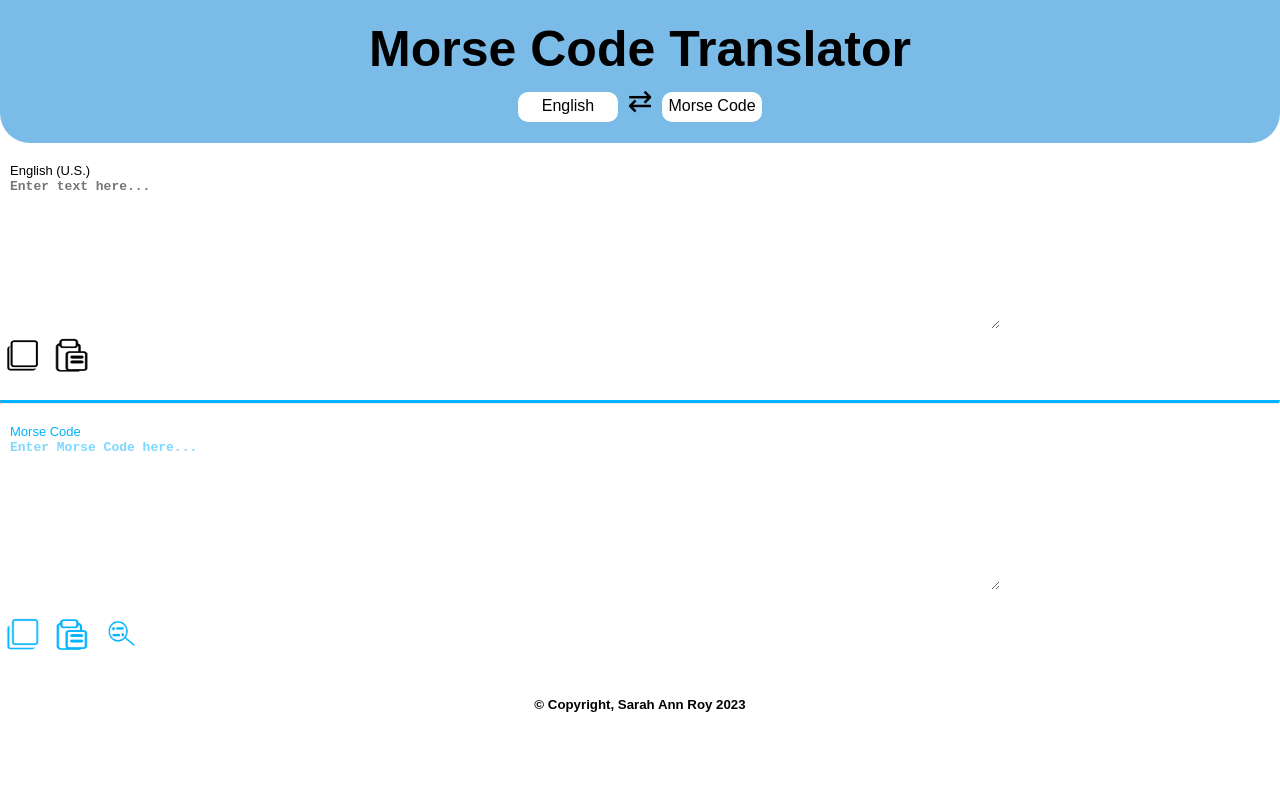
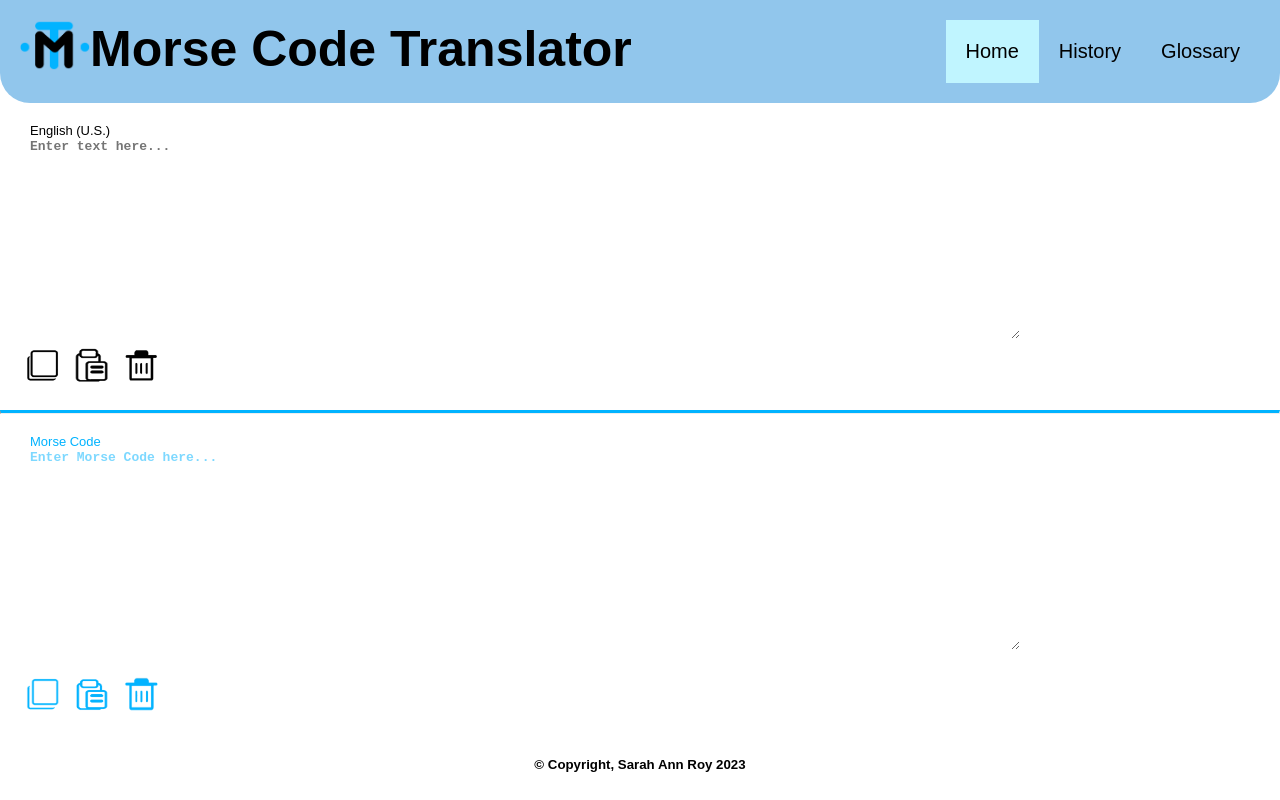
Before and after one commit to sarahroy/Morse_Code_Translator, a website: page index.html in a window 1280 px wide. Drawn offline with Linux system fonts and the light colour scheme.

Commit message:
history and glossary update

```diff
--- a/index.html
+++ b/index.html
@@ -7,7 +7,7 @@
                 https://www.w3schools.com/howto/howto_js_copy_clipboard.asp
     Author: Sarah Ann Roy
     TODO: Clear text button
-    TODO: Glossary and history
+    TODO: Glossary
     TODO: Make web app prettier
 -->
 <!DOCTYPE html>
@@ -16,24 +16,28 @@
     <link rel="stylesheet" href="./styles/index.css">
     <meta charset="UTF-8">
     <meta name="viewport" content="width=device-width, initial-scale=1.0">
-    <title>Morse Code Translator</title>
+    <title>Morse Code Translator | Sarah Ann Roy</title>
     <link rel="icon" type="image/x-icon" href="./images/MCT-logo.png">
 </head>
 <body>
     <script src="./scripts/icon_functions.js"></script>
     <script src="./scripts/index.js"></script>
 
-    <nav class="top-bar">
+    <nav class="nav-bar">
+        <img src="./images/MCT-logo.png" id="logo" alt="Morse Translator Logo">
         <h1 id="app-title">Morse Code Translator</h1>
-        <div id="box">English</div>
-        <div id="d-arrow">&#8644;</div>
-        <div id="box">Morse Code</div>
+        <ul class="nav-bar-links">
+            <li><a href="./glossary.html">Glossary</a></li>
+            <li><a href="./history.html">History</a></li>
+            <li><a class="active" href="./index.html">Home</a></li>
+        </ul>
     </nav>
     <div class="input-english">
         <br><label for="English Text">English (U.S.)</label><br>
         <textarea oninput="main(0)" id="english-text" name="english" placeholder="Enter text here..."></textarea><br>
         <img title = "Copy" src="./images/copy-black.png" alt="copy-black" onclick="copy('english-text')" class="icon">
         <img title = "Paste" src="./images/paste-black.png" alt="paste-black" onclick="paste('english-text','english-paste')" id = "english-paste" class="icon">
+        <img title = "Clear Text" src="./images/clear-black.png" alt="clear-black" onclick="clear('english-text')" id="english-clear"class="icon">
     </div>
     <br>
     <hr>
@@ -42,7 +46,7 @@
         <textarea oninput="main(1)" id="morse-text" name="morse" placeholder="Enter Morse Code here..."></textarea><br><br>
         <img title = "Copy" src="./images/copy-cyan.png" alt="copy-cyan" onclick="copy('morse-text')" class="icon">
         <img title = "Paste" src="./images/paste-cyan.png" alt="paste-cyan" onclick="paste('morse-text','morse-paste')" id = "morse-paste" class="icon">
-        <img title = "Glossary" src="./images/glossary-cyan.png" alt="glossary-cyan" class="icon">
+        <img title = "Clear Text" src="./images/clear-cyan.png" alt="clear-cyan" onclick="clear('morse-text')" id="morse-clear"class="icon">
     </div>
     <br><br>
     <div class="bottom-part">
--- a/scripts/icon_functions.js
+++ b/scripts/icon_functions.js
@@ -33,12 +33,13 @@ function paste(b,c) //works!
         }
     });
 }
-function clear(d,e) //DOES NOT WORK
+function clear(i) //DOES NOT WORK
 {
-    const textarea = document.getElementById(d);
+    /*const textarea = document.getElementById(d);
     const butn = document.getElementById(e);
     butn.addEventListener('click', function handleClick() {
         text.value = 'not working';
-    });
-    document.getElementById(d).value = "";
+    });*/
+    //document.getElementById(i).value = "";
+    document.getElementById(i).value = "b";
 }
--- a/styles/index.css
+++ b/styles/index.css
@@ -25,33 +25,48 @@ body {
     font-size: 50px;
 }
 
-.top-bar{
-    justify-content: center;
-    text-align: center;
-    background-color: #429edfb2;
+.nav-bar{
+    background-color: #429edf94;
     border-bottom-left-radius: 30px;
     border-bottom-right-radius: 30px;
     padding: 20px;
     overflow: hidden;
+    margin: auto;
 }
-#d-arrow, #box{
-    display: inline-block;
-    padding: 5px;
-    text-align: center;
+#logo{
+    float: left;
+    height: 50px;
+    width: 70px;
 }
-#box{
-    background-color: white;
-    border-radius: 10px;
-    height: 30px;
-    width: 100px;
+#app-title{
+    float:left;
 }
-#d-arrow{
-    font-size: 30px;
+nav ul{
+    list-style-type: none;
 }
-
+nav ul li{
+    display: inline;
+    float: right;
+}
+nav ul li a{
+    display: block;
+    color: black;
+    font-size: 20px;
+    padding: 20px;
+    text-decoration: none;
+}
+nav ul li a:hover {
+    background-color: #80ebff;
+}
+.active {
+    background-color: #c0f5ff;
+  }
 label{
     font-size: small;
     padding-left: 10px;
+}
+.input-english, .input-morse, .history-paragraphs{
+    padding-left: 20px;
 }
 #l-blue-text, #morse-text {
     color: #01B3FF;
@@ -66,7 +81,7 @@ textarea#english-text{
     font-size: x-large;
 }
 textarea{
-    height: 150px;
+    height: 200px;
     width: 1000px;
     border: none;
     font-weight: bold;
```
Also changed, not shown: glossary.html (added, +34 -0 lines), history.html (added, +89 -0 lines), 1 other file.
